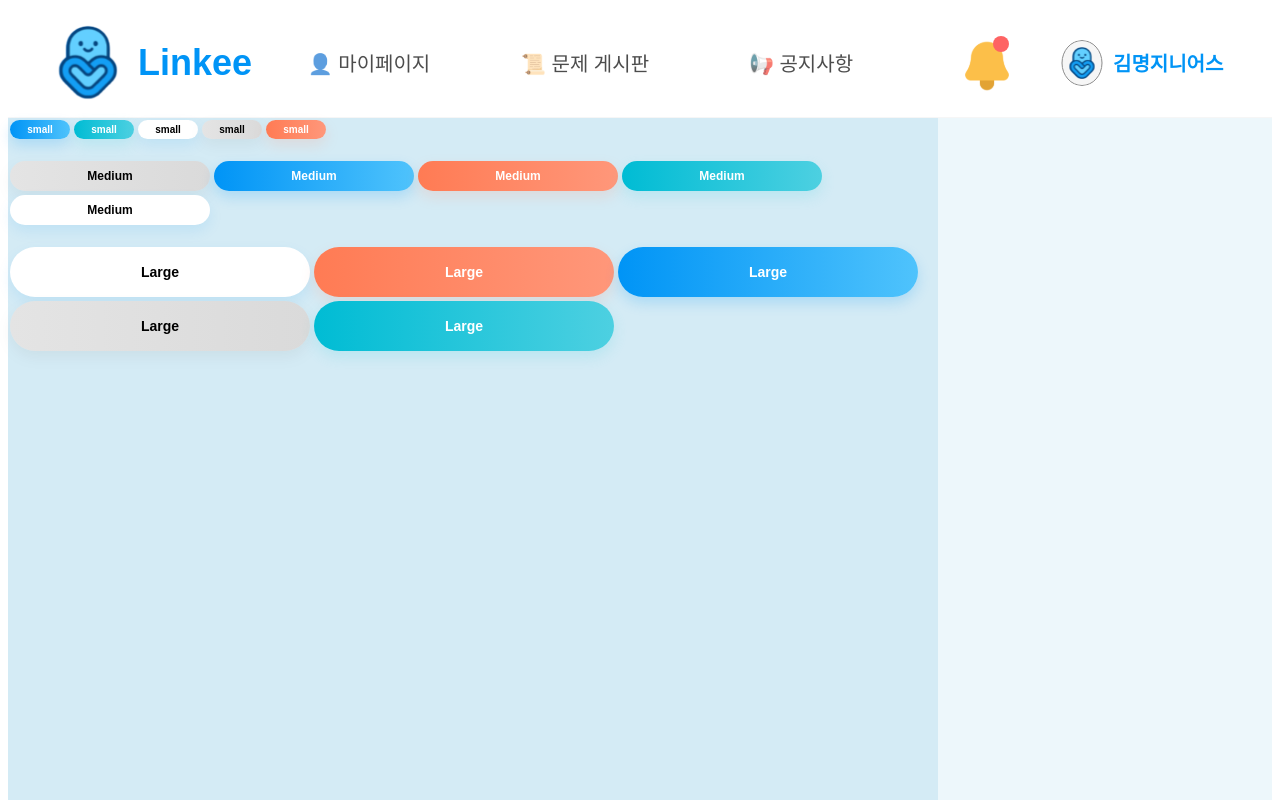
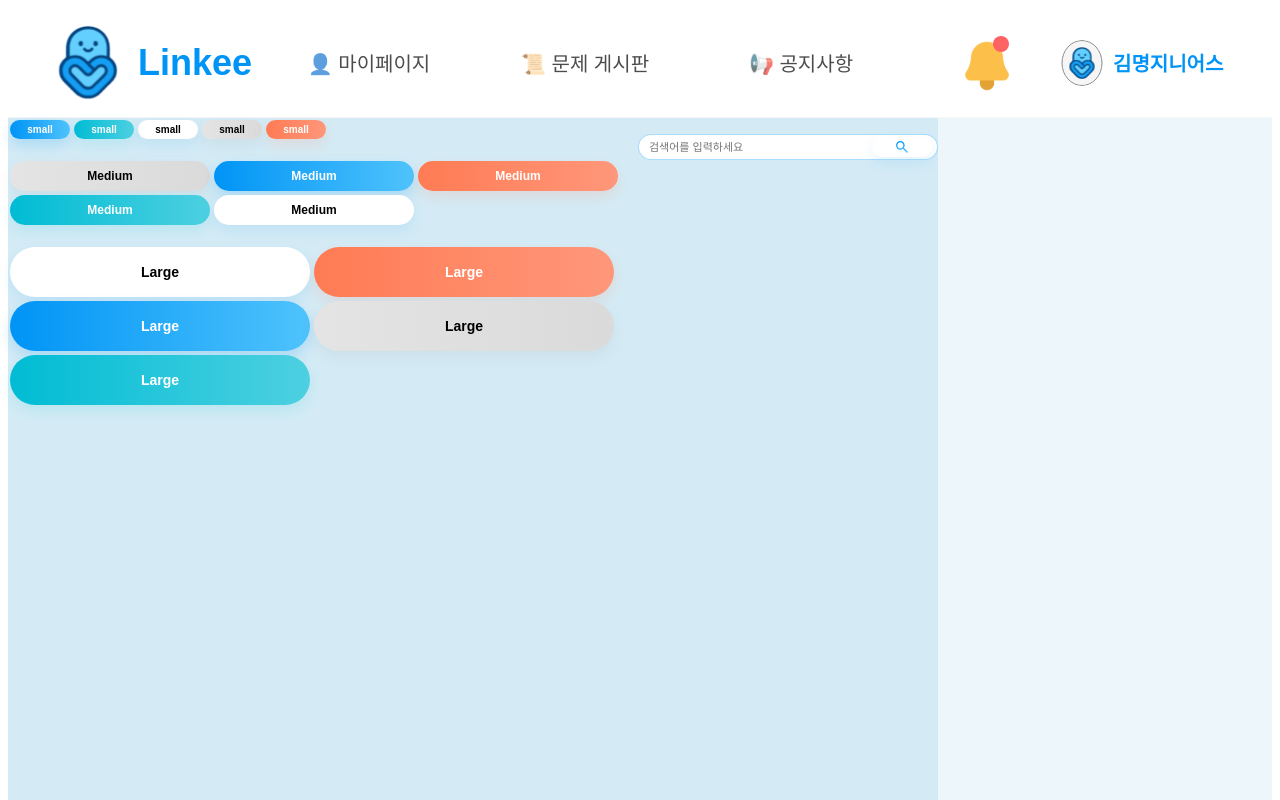
Before and after one commit to Linkee-Project/Linkee-Front-Vue, a Vue app in the folder Linkee-front/Linkee-front-vue/: page / in a window 1280 px wide. Shown: the top 800 px of the page. Built offline with nearby package versions, Linux system fonts and the light colour scheme.

Commit message:
fear:BaseInput , SearchForm 작성

```diff
--- a/Linkee-front/Linkee-front-vue/src/App.vue
+++ b/Linkee-front/Linkee-front-vue/src/App.vue
@@ -1,15 +1,23 @@
-<script>
+<script setup>
+import {reactive, ref} from "vue";
+
 import UserNavbar from "@/components/layout/user/UserNavbar.vue";
 import UserSidebar from "@/components/layout/user/UserSidebar.vue";
 import BaseButton from "@/components/base/button/BaseButton.vue";
+import BaseInput from "@/components/base/input/BaseInput.vue";
+import SearchForm from "@/components/base/SearchForm.vue";
 
-export default {
-  name: "App",
-  components: {
-    BaseButton,
-    UserNavbar,
-    UserSidebar
-  },
+
+
+
+
+
+// 검색 키워드
+const keyword = ref('');
+
+// 검색 버튼 눌렀을 때
+const handleSearch = () => {
+
 };
 
 
@@ -17,7 +25,6 @@ export default {
 
 <template>
   <div id="app">
-    <!-- 여기서 헤더를 전체 레이아웃에 추가! -->
     <UserNavbar />
 
     <div class="main-layout">
@@ -33,6 +40,7 @@ export default {
           <BaseButton color="orange" size="small">small</BaseButton>
         </div>
         <br>
+
         <!-- Medium 버튼 줄 -->
         <div class="button-row">
           <BaseButton color="gray" size="medium">Medium</BaseButton>
@@ -42,6 +50,7 @@ export default {
           <BaseButton color="white" size="medium">Medium</BaseButton>
         </div>
         <br>
+
         <!-- Large 버튼 줄 -->
         <div class="button-row">
           <BaseButton color="white" size="large">Large</BaseButton>
@@ -53,34 +62,32 @@ export default {
         <br>
       </div>
 
+      <div>
+        <div>
+          <SearchForm @search="handleSearch" />
+        </div>
+      </div>
+
       <UserSidebar />
     </div>
-
   </div>
 </template>
 
 <style scoped>
-/* 전체 페이지 기본 스타일 */
 #app {
   font-family: "Noto Sans KR", sans-serif;
   background: #D4EBF5;
   min-height: 100vh;
 }
 
-/* 메인 컨텐츠 + 사이드바 배치 */
 .main-layout {
   display: flex;
   flex-direction: row;
-
-  /* 사이드바를 오른쪽 끝으로 밀어냄 */
   justify-content: flex-start;
-
-  /* router-view가 남는 공간 차지 */
   width: 100%;
 }
 
-
 .router-view-container {
-  flex: 1; /* 메인 콘텐츠가 남은 공간 다 차지함 */
+  flex: 1;
 }
 </style>
--- /dev/null
+++ b/Linkee-front/Linkee-front-vue/src/components/base/SearchForm.vue
@@ -0,0 +1,69 @@
+<template>
+  <div class="search-form">
+    <div class="input-wrapper" ><!--style="width: 200px;" 이런식으로 길이조절-->
+      <BaseInput
+          v-model="keyword"
+          placeholder="검색어를 입력하세요"
+          @keyup.enter="onSearchClick"
+      />
+      <BaseButton
+          size="small"
+          color="white"
+          class="search-btn"
+          @click="onSearchClick"
+      >
+        <svg width="12" height="12" viewBox="0 0 18 18" fill="none" xmlns="http://www.w3.org/2000/svg">
+        <path d="M16.6 18L10.3 11.7C9.8 12.1 9.225 12.4167 8.575 12.65C7.925 12.8833 7.23333 13 6.5 13C4.68333 13 3.14583 12.3708 1.8875 11.1125C0.629167 9.85417 0 8.31667 0 6.5C0 4.68333 0.629167 3.14583 1.8875 1.8875C3.14583 0.629167 4.68333 0 6.5 0C8.31667 0 9.85417 0.629167 11.1125 1.8875C12.3708 3.14583 13 4.68333 13 6.5C13 7.23333 12.8833 7.925 12.65 8.575C12.4167 9.225 12.1 9.8 11.7 10.3L18 16.6L16.6 18ZM6.5 11C7.75 11 8.8125 10.5625 9.6875 9.6875C10.5625 8.8125 11 7.75 11 6.5C11 5.25 10.5625 4.1875 9.6875 3.3125C8.8125 2.4375 7.75 2 6.5 2C5.25 2 4.1875 2.4375 3.3125 3.3125C2.4375 4.1875 2 5.25 2 6.5C2 7.75 2.4375 8.8125 3.3125 9.6875C4.1875 10.5625 5.25 11 6.5 11Z" fill="url(#paint0_linear_1373_5264)"/>
+        <defs>
+          <linearGradient id="paint0_linear_1373_5264" x1="9" y1="0" x2="9" y2="18" gradientUnits="userSpaceOnUse">
+            <stop stop-color="#0094F6"/>
+            <stop offset="1" stop-color="#4FC3FC"/>
+          </linearGradient>
+        </defs>
+      </svg>
+
+      </BaseButton>
+    </div>
+  </div>
+</template>
+
+<script setup>
+import { ref } from 'vue';
+import BaseInput from '@/components/base/input/BaseInput.vue';
+import BaseButton from '@/components/base/button/BaseButton.vue';
+
+const keyword = ref('');
+
+const emit = defineEmits(['search']);
+
+const onSearchClick = () => {
+  emit('search', keyword.value); // 외부로 검색어 전달
+  keyword.value = '';
+};
+</script>
+
+<style scoped>
+.search-form {
+  display: flex;
+  justify-content: center;
+  margin: 16px 0;
+}
+
+.input-wrapper {
+  display: flex;
+  align-items: center;
+  width: 300px;
+  position: relative;
+}
+
+.search-btn {
+  position: absolute;
+  right: 4px;
+  padding: 4px 8px;
+}
+
+.search-btn:hover {
+  border: #4fc3f7;
+  transform: none
+}
+</style>
--- /dev/null
+++ b/Linkee-front/Linkee-front-vue/src/components/base/input/BaseInput.vue
@@ -0,0 +1,46 @@
+<template>
+  <input
+      :value="modelValue"
+      @input="onInput"
+      :placeholder="placeholder"
+      :type="type"
+      :disabled="disabled"
+      class="base-input"
+  />
+</template>
+
+<script setup>
+import { defineProps, defineEmits } from 'vue';
+
+const props = defineProps({
+  modelValue: [String, Number],
+  placeholder: { type: String, default: '' },
+  type: { type: String, default: 'text' },
+  disabled: { type: Boolean, default: false }
+});
+
+const emit = defineEmits(['update:modelValue', 'input']);
+
+const onInput = (event) => {
+  emit('update:modelValue', event.target.value);
+  emit('input', event.target.value);
+};
+</script>
+
+<style scoped>
+.base-input {
+  width: 100%;
+  padding: 6px 10px;
+  border: 1px solid rgb(149, 212, 255,0.8);
+  border-radius: 13px;
+  font-size: 11px;
+  color: #939393;
+  outline: none;
+  transition: box-shadow 0.2s ease, border-color 0.2s ease;
+}
+.base-input:focus {
+  border-color: rgba(104, 193, 255, 0.6);
+  box-shadow: 0 0 3px rgba(0, 148, 246, 0.8);
+}
+
+</style>
```
